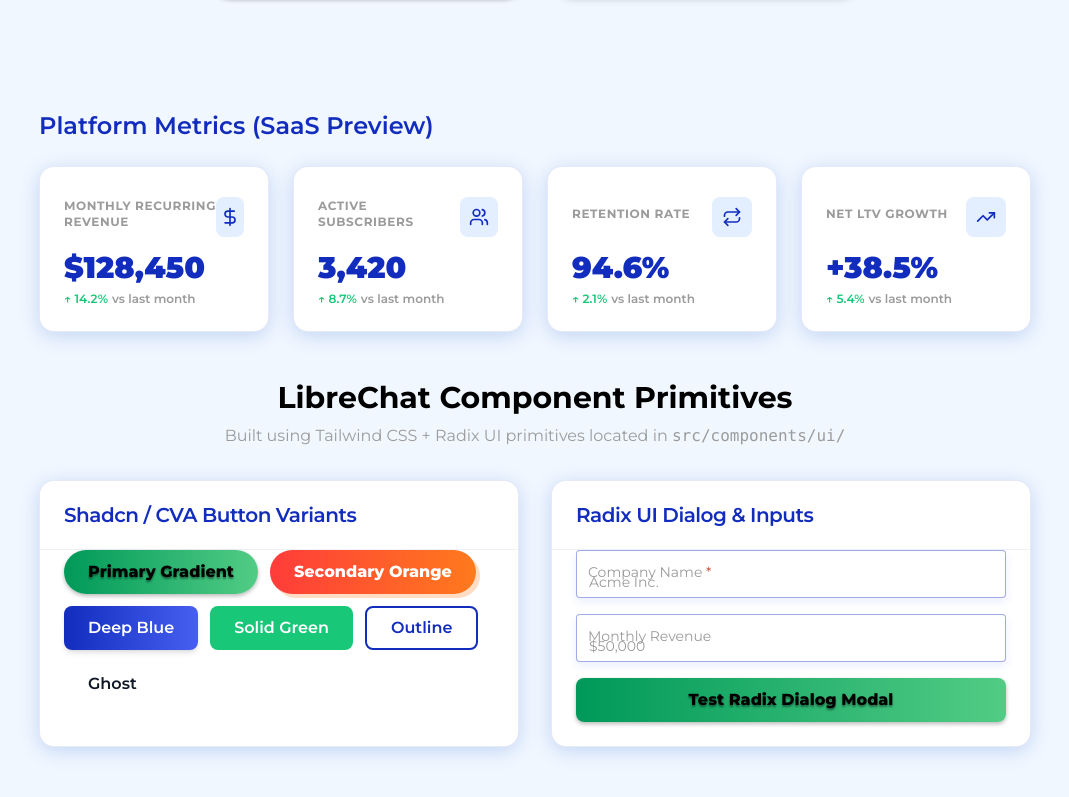
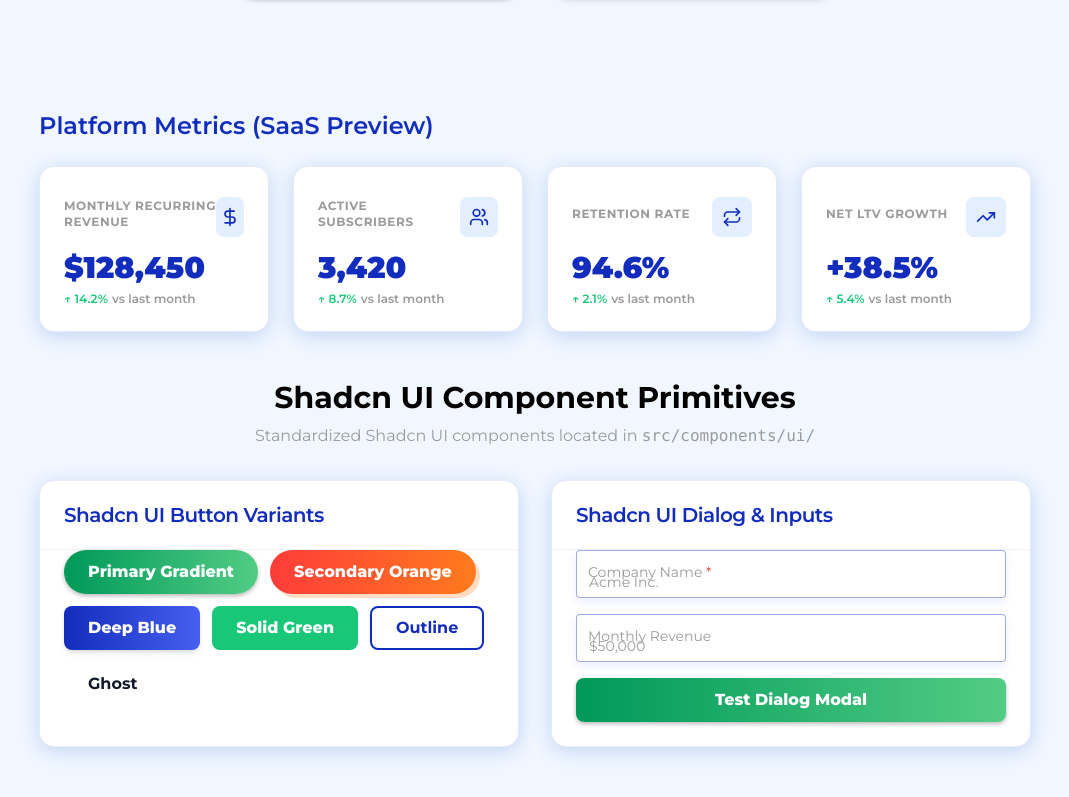
Before and after one commit to anhhoang-1002/wowloop-react-design-system, a React (Vite) app: page / in a window 1280 px wide. Shown: the part 489-1286 px from the top of the page, without its empty margins (105-1174 px from the left). Built offline with nearby package versions, Linux system fonts and the light colour scheme.

Commit message:
style: unify UI standards under Shadcn UI and force crisp white text on green/orange/blue gradient buttons

```diff
--- a/src/App.tsx
+++ b/src/App.tsx
@@ -6,7 +6,6 @@
 import { Button } from './components/ui/button';
 import { Card, CardHeader, CardTitle, CardContent } from './components/ui/card';
 import { Input } from './components/ui/input';
-import { Badge } from './components/ui/badge';
 import {
   Dialog,
   DialogContent,
@@ -14,9 +13,8 @@
   DialogTitle,
   DialogDescription,
   DialogFooter,
-  DialogTrigger,
 } from './components/ui/dialog';
-import { MessageSquare, LayoutGrid, Layers, Sparkles } from 'lucide-react';
+import { MessageSquare, LayoutGrid, Sparkles } from 'lucide-react';
 
 export function App() {
   const [activeTab, setActiveTab] = useState<'saas' | 'librechat'>('saas');
@@ -69,16 +67,16 @@
 
           {/* Component Showcase */}
           <section id="component-showcase" className="max-w-5xl mx-auto px-4 my-12">
-            <h2 className="text-3xl font-bold text-black text-center mb-2">LibreChat Component Primitives</h2>
+            <h2 className="text-3xl font-bold text-black text-center mb-2">Shadcn UI Component Primitives</h2>
             <p className="text-muted text-center mb-8">
-              Built using Tailwind CSS + Radix UI primitives located in <code>src/components/ui/</code>
+              Standardized Shadcn UI components located in <code>src/components/ui/</code>
             </p>
 
             <div className="grid grid-cols-1 md:grid-cols-2 gap-8">
               {/* Buttons */}
               <Card variant="blue-shadow">
                 <CardHeader>
-                  <CardTitle>Shadcn / CVA Button Variants</CardTitle>
+                  <CardTitle>Shadcn UI Button Variants</CardTitle>
                 </CardHeader>
                 <CardContent className="space-y-4">
                   <div className="flex flex-wrap gap-3">
@@ -95,13 +93,13 @@
               {/* Dialog Modal */}
               <Card variant="blue-shadow">
                 <CardHeader>
-                  <CardTitle>Radix UI Dialog & Inputs</CardTitle>
+                  <CardTitle>Shadcn UI Dialog & Inputs</CardTitle>
                 </CardHeader>
                 <CardContent className="space-y-4">
                   <Input floatingLabel="Company Name" placeholder="Acme Inc." requiredStar />
                   <Input floatingLabel="Monthly Revenue" placeholder="$50,000" />
                   <Button variant="primaryGradient" className="w-full" onClick={() => setIsDialogOpen(true)}>
-                    Test Radix Dialog Modal
+                    Test Dialog Modal
                   </Button>
                 </CardContent>
               </Card>
@@ -151,7 +149,7 @@
         </main>
       )}
 
-      {/* Radix Dialog Modal */}
+      {/* Dialog Modal */}
       <Dialog open={isDialogOpen} onOpenChange={setIsDialogOpen}>
         <DialogContent>
           <DialogHeader>
--- a/src/components/ui/button.tsx
+++ b/src/components/ui/button.tsx
@@ -9,21 +9,21 @@
     variants: {
       variant: {
         default:
-          "bg-[linear-gradient(90deg,#009959_0%,#52CC85_100%)] text-white shadow-btn-green text-shadow hover:opacity-90 font-extrabold active:scale-95",
+          "bg-[linear-gradient(90deg,#009959_0%,#52CC85_100%)] !text-white shadow-btn-green hover:opacity-90 font-extrabold active:scale-95",
         primaryGradient:
-          "bg-[linear-gradient(90deg,#009959_0%,#52CC85_100%)] text-white shadow-btn-green text-shadow hover:opacity-90 font-extrabold",
+          "bg-[linear-gradient(90deg,#009959_0%,#52CC85_100%)] !text-white shadow-btn-green hover:opacity-90 font-extrabold",
         secondaryGradient:
-          "bg-[linear-gradient(90deg,#FF3C3A_0%,#FF7A1D_100%)] text-white shadow-solid-offset font-extrabold hover:opacity-95",
+          "bg-[linear-gradient(90deg,#FF3C3A_0%,#FF7A1D_100%)] !text-white shadow-solid-offset font-extrabold hover:opacity-95",
         deepBlue:
-          "bg-[linear-gradient(90deg,#122DBD_0%,#465FF1_100%)] text-white shadow-md hover:bg-secondary-hover",
+          "bg-[linear-gradient(90deg,#122DBD_0%,#465FF1_100%)] !text-white shadow-md hover:bg-secondary-hover font-extrabold",
         solidGreen:
-          "bg-primary-vibrant text-white hover:bg-primary-dark",
+          "bg-primary-vibrant !text-white hover:bg-primary-dark font-extrabold",
         outline:
-          "border-2 border-secondary text-secondary bg-transparent hover:bg-secondary-bg",
+          "border-2 border-secondary text-secondary bg-transparent hover:bg-secondary-bg font-bold",
         ghost:
-          "bg-transparent text-foreground hover:bg-black/5",
+          "bg-transparent text-foreground hover:bg-black/5 font-bold",
         destructive:
-          "bg-danger text-white hover:bg-danger/90",
+          "bg-danger !text-white hover:bg-danger/90 font-extrabold",
       },
       size: {
         default: "h-11 px-6 py-2 text-base",
@@ -64,7 +64,7 @@
         {loading && (
           <span className="w-4 h-4 border-2 border-white/30 border-t-white rounded-full animate-spin mr-2" />
         )}
-        {children}
+        <span className="relative z-10">{children}</span>
       </Comp>
     );
   }
```
